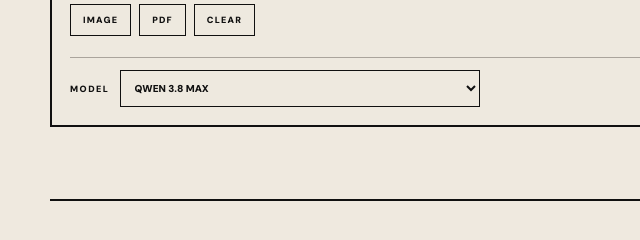
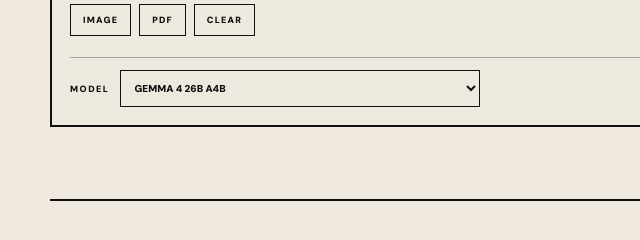
Before and after one commit to YTCediting/testing-COMPLETE-TASK-AI, a website: page index.html in a window 1280 px wide. Shown: the part 3434-3674 px from the top of the page, 0-640 px from the left. Drawn offline with Linux system fonts and the light colour scheme.

Commit message:
Replace model options in the select dropdown

```diff
--- a/index.html
+++ b/index.html
@@ -1247,9 +1247,8 @@ footer{
 
   <div class="ai-model-row">
     <div class="ai-model-label">MODEL</div>
-  <select class="ai-model-select" id="modelSelect">
-  <option value="qwen/qwen3.8-max:free">QWEN 3.8 MAX</option>
-  <option value="deepseek/deepseek-v4-pro">DEEPSEEK V4 PRO</option>
+ <select class="ai-model-select" id="modelSelect">
+  <option value="google/gemma-4-26b-a4b-it:free">GEMMA 4 26B A4B</option>
 </select>
     <div class="ai-key-status">KEY STORED SERVER-SIDE</div>
   </div>
```
